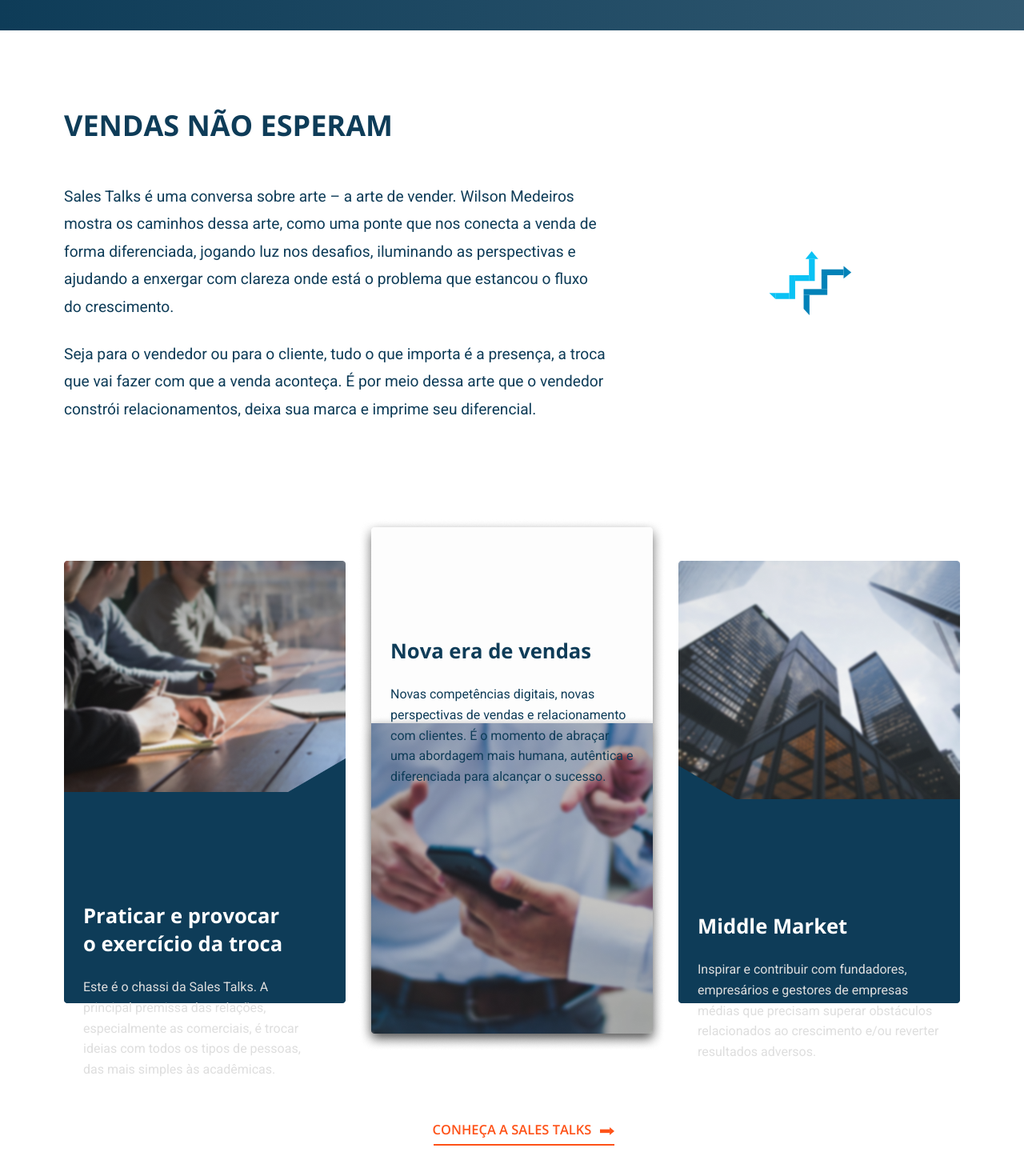
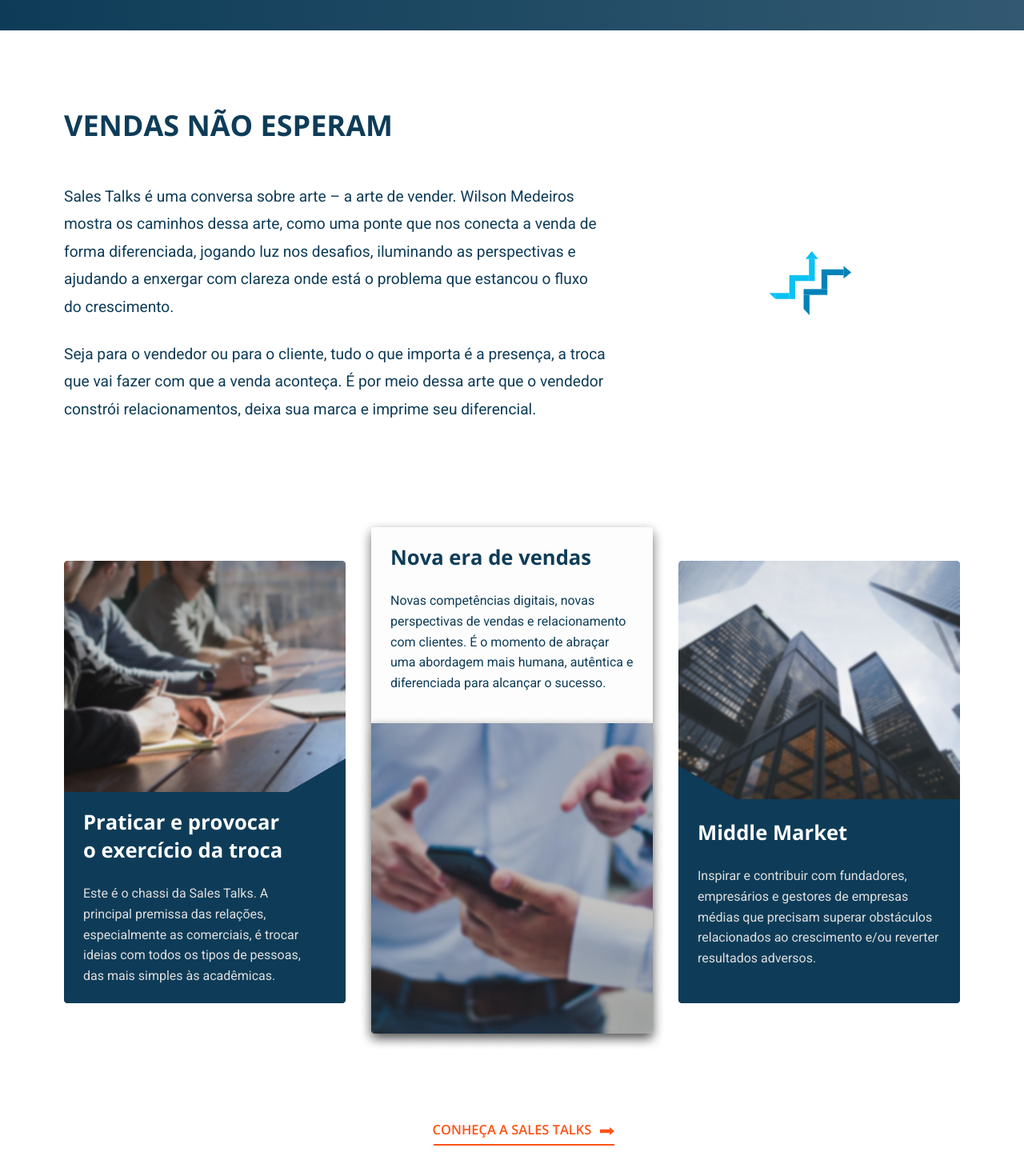
Before and after one commit to ThiagoTerraDev/wilson-medeiros-website, a React (Vite) app: page / in a window 1280 px wide. Shown: the part 908-2378 px from the top of the page at 80% size. Before the commit the page ends 2341 px from the top, so only its background shows below. Built offline with nearby package versions, Linux system fonts and the light colour scheme.

Commit message:
Editing home page styles

```diff
--- a/src/pages/Home.module.css
+++ b/src/pages/Home.module.css
@@ -44,6 +44,7 @@
 
 .salesTalksHome {
     margin-top: 96px;
+    margin-bottom: 96px;
 }
 
 .salesTalksText {
@@ -101,7 +102,7 @@
 }
 
 .blockOneText {
-    bottom: 84px;
+    bottom: 201px;
     left: 24px;
 }
 
@@ -111,7 +112,7 @@
 
 .blockTwoText {
     color: var(--color-primary);
-    bottom: 450px;
+    bottom: 567px;
     left: 408px;
 }
 
@@ -120,7 +121,7 @@
 }
 
 .blockThreeText {
-    bottom: 106px;
+    bottom: 223px;
     left: 792px;
 }
 
```
